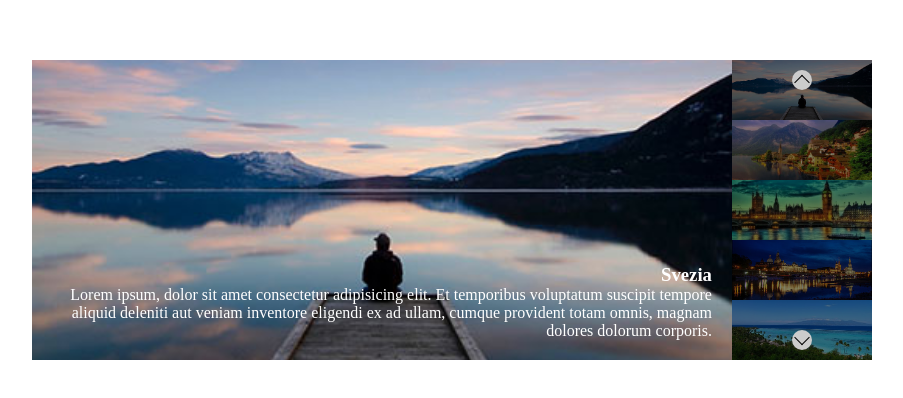
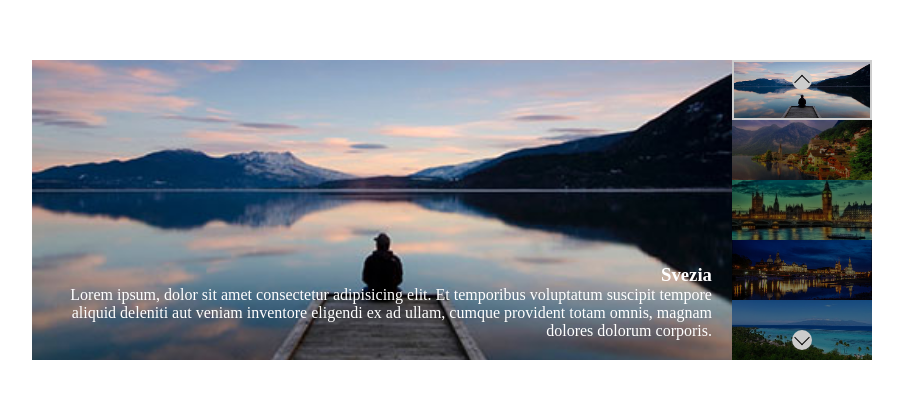
Before and after one commit to LorisP96/vue-slider, a plain HTML site: page index.html in a window 1280 px wide. Shown: the part 190-588 px from the top of the page, without its empty margins (188-1091 px from the left). Drawn offline with nearby package versions, Linux system fonts and the light colour scheme.

Commit message:
fine esercizio (no bonus)

```diff
--- a/index.html
+++ b/index.html
@@ -17,7 +17,7 @@
             <div class="slider-wrapper" tabindex="0">
 
                 <div class="item">
-                    <img :src="slides[currentThumb].image" alt="slides[currentThumb].title" />
+                    <img :src="slides[currentThumb].image" alt="slides[currentThumb].title"/>
                     <div class="text">
                         <h3>{{ slides[currentThumb].title }}</h3>
                         <p>{{ slides[currentThumb].text }}</p>
@@ -29,7 +29,7 @@
                     <div @click="showPrevElement" class="prev"></div>
                     <!-- freccia giu -->
                     <div @click="showNextElement" class="next"></div>
-                    <div v-for="thumb in slides" class="thumb">
+                    <div v-for="(thumb, index) in slides" :class="{ 'active': index === currentThumb }" class="thumb">
                         <img :src="thumb.image" :alt="thumb.title"/>
                     </div>
                 </div>
--- a/js/script.js
+++ b/js/script.js
@@ -31,6 +31,7 @@ var app = new Vue({
         currentThumb: 0,
     },
     methods: {
+
         showNextElement() {
             if(this.currentThumb < this.slides.length - 1) {
                 this.currentThumb++;
```
